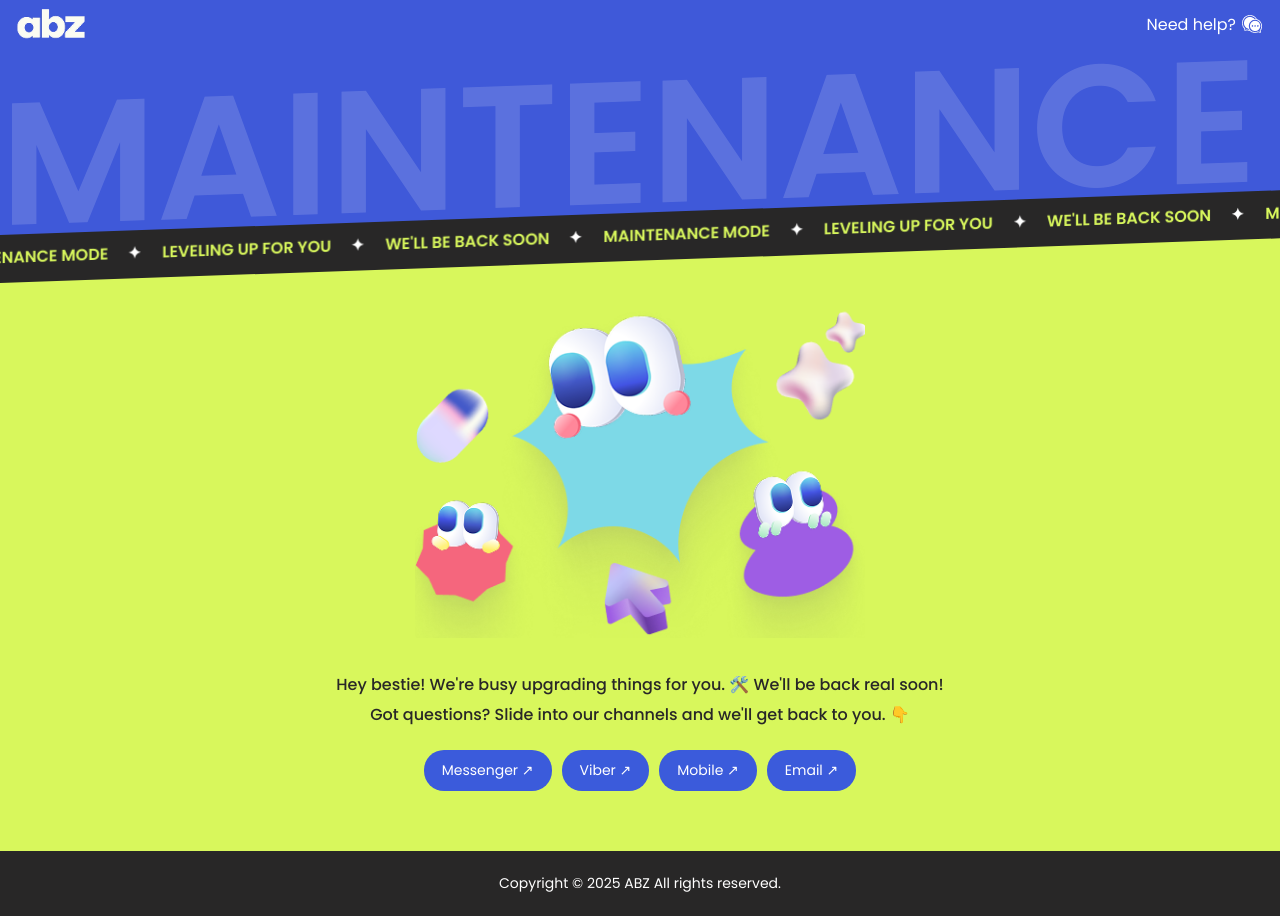
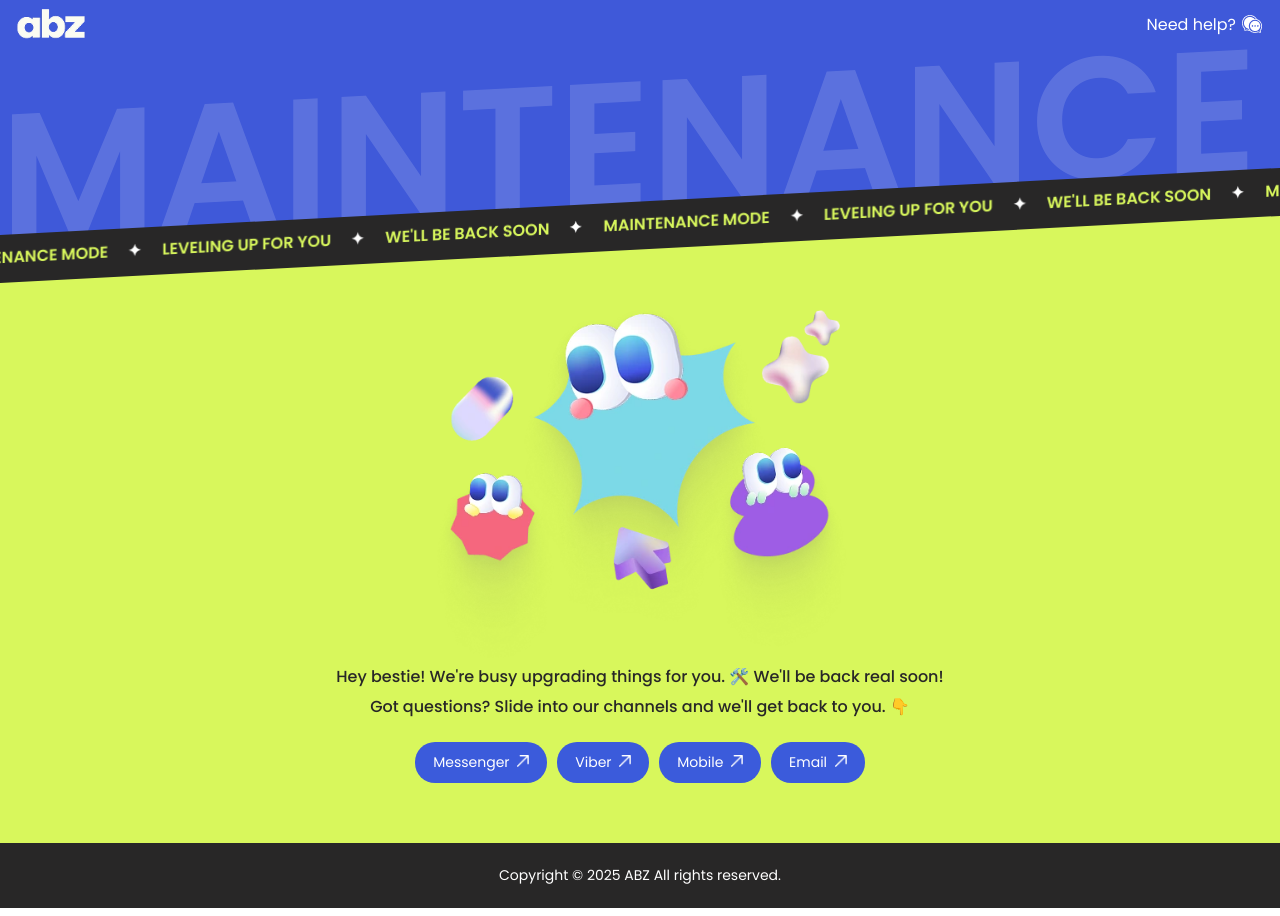
Before and after one commit to ab-benzz/abz-maintenance-page, a plain HTML site: page index.html in a window 1280 px wide. Drawn offline with Linux system fonts and the light colour scheme.

Commit message:
angles and spacing clean up

```diff
--- a/index.html
+++ b/index.html
@@ -29,22 +29,23 @@
                     MAINTENANCE MODE <span>✦</span> LEVELING UP FOR YOU <span>✦</span> WE'LL BE BACK SOON <span>✦</span>
                     MAINTENANCE MODE <span>✦</span> LEVELING UP FOR YOU <span>✦</span> WE'LL BE BACK SOON <span>✦</span>
                     MAINTENANCE MODE <span>✦</span> LEVELING UP FOR YOU <span>✦</span> WE'LL BE BACK SOON <span>✦</span>
-
+                    MAINTENANCE MODE <span>✦</span> LEVELING UP FOR YOU <span>✦</span> WE'LL BE BACK SOON <span>✦</span>
+                    MAINTENANCE MODE <span>✦</span> LEVELING UP FOR YOU <span>✦</span> WE'LL BE BACK SOON <span>✦</span>
             </div>
         </div>
 
         <div class="cont">
-            <img src="eyemojis.png" alt="" width="467" height="351">
+            <img src="char.webp" alt="" width="541" height="435">
             <div class="txt">
                 <p>Hey bestie! We're busy upgrading things for you. 🛠️ We'll be back real soon! <br>
                     Got questions? Slide into our channels and we'll get back to you. 👇</p>
             </div>
 
             <div class="btns">
-                <a href="https://m.me/abzph">Messenger ↗</a>
-                <a href="http://tiny.cc/abzph">Viber ↗</a>
-                <a href="tel:+639191700107">Mobile ↗</a>
-                <a href="care@abz.com.ph">Email ↗</a>
+                <a href="https://m.me/abzph">Messenger <span><img src="arrow.png" alt=""></span></a>
+                <a href="http://tiny.cc/abzph">Viber <span><img src="arrow.png" alt=""></span></a>
+                <a href="tel:+639191700107">Mobile <span><img src="arrow.png" alt=""></span></a>
+                <a href="care@abz.com.ph">Email <span><img src="arrow.png" alt=""></span></a>
             </div>
         </div>
 
@@ -63,6 +64,12 @@
         padding: 0;
         box-sizing: border-box;
         font-family: "Poppins", sans-serif;
+    }
+
+    .btns span>img {
+        width: 12px;
+        height: 12px;
+        margin-left: 4px;
     }
 
     header {
@@ -100,13 +107,13 @@
     main>div:first-of-type {
         height: fit-content;
         background-color: #3F59D9;
-        clip-path: polygon(0px 0px, 100% 0px, 100% 95%, 0px 100%);
+        clip-path: polygon(0px 0px, 100% 0px, 100% 80%, 0px 100%);
         z-index: -3;
     }
 
     main>div:first-of-type div {
         font-size: 13.6vw;
-        transform: skewY(-2deg) translate(0, 0);
+        transform: skewY(-3deg) translate(0, 0);
         opacity: 15%;
         color: white;
         font-weight: 600;
@@ -118,7 +125,7 @@
         color: white;
         font-weight: 400;
         text-align: center;
-        font-size: clamp(12px, 1.5vw, 14px);
+        font-size: clamp(12px, 3vw, 14px);
         padding: clamp(16px, 2vw, 22px) 0;
         margin-top: auto;
     }
@@ -138,7 +145,7 @@
         height: clamp(48px, 2.5vw, 120px);
         background-color: #282727;
         z-index: -1;
-        transform: skewY(-2deg);
+        transform: skewY(-3deg);
         transform-origin: top left;
     }
 
@@ -149,7 +156,7 @@
         color: #d8f75c;
         font-size: 1rem;
         padding: 10px 0 6px;
-        transform: skewY(-2deg) translate(0, 0);
+        transform: skewY(-3deg) translate(0, 0);
         width: 100%;
         transform-origin: top left;
         font-weight: 600;
@@ -170,7 +177,6 @@
         display: flex;
         flex-direction: column;
         align-items: center;
-        margin-top: 0;
         padding: 40px 20px 60px;
     }
 
@@ -179,7 +185,6 @@
         width: 450px;
         max-width: 80%;
         object-fit: contain;
-        padding-bottom: clamp(2rem, 2vw, 4rem);
     }
 
     .txt {
@@ -221,11 +226,11 @@
 
     @keyframes scrollDiagonal {
         0% {
-            transform: skewY(-2deg) translate(0, 0);
+            transform: skewY(-3deg) translate(0, 0);
         }
 
         100% {
-            transform: skewY(-2deg) translate(-100%, 10%);
+            transform: skewY(-3deg) translate(-100%, 10%);
         }
     }
 </style>
```
Also changed, not shown: arrow.png (added), char.webp (added), eyemojis.png (deleted).
